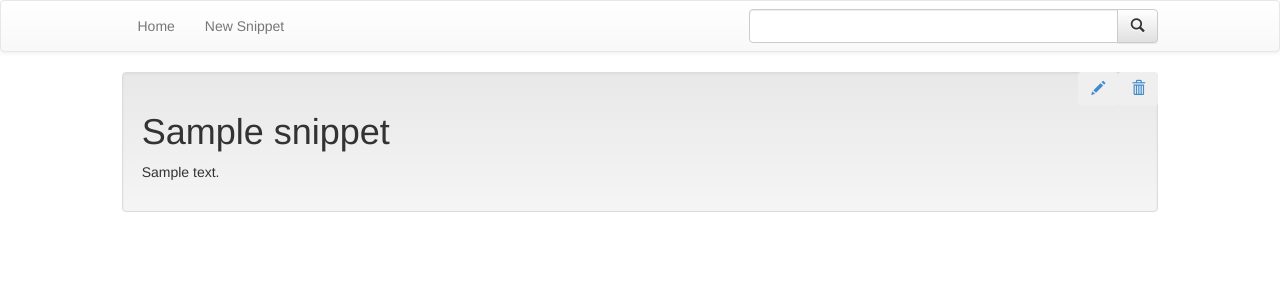
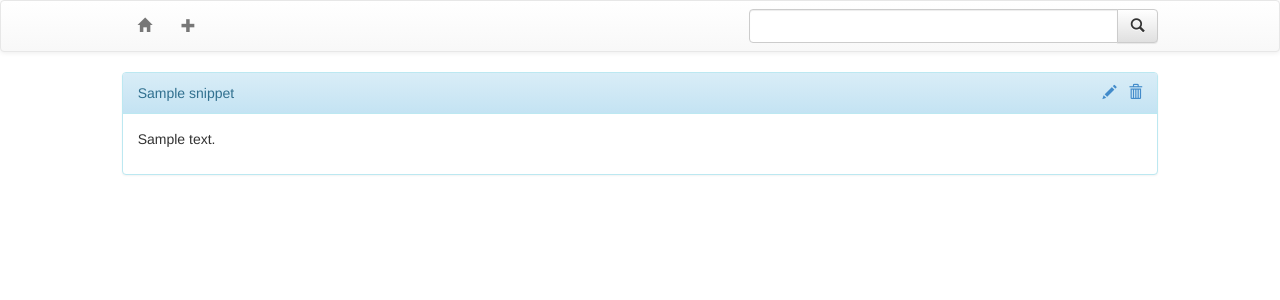
Before and after one commit to andytom/snippets, a Flask app: page /snippet/1 in a window 1280 px wide. Shown: the top 300 px of the page. Run offline with Flask 2, Linux system fonts and the light colour scheme; tables that the repository leaves empty hold one stand-in row (values such as "Sample post"); some libraries are stand-ins or nearby versions.

Commit message:
Make everything look nicer.

```diff
--- a/app/__init__.py
+++ b/app/__init__.py
@@ -120,7 +120,7 @@ def page_not_found(error):
 
 @app.route('/')
 def index():
-    results = Snippet.query.order_by(-Snippet.id).limit(5).all()
+    results = Snippet.query.order_by(-Snippet.id).limit(10).all()
     return render_template('index.html', results=results)
 
 
--- a/app/templates/base.html
+++ b/app/templates/base.html
@@ -17,8 +17,8 @@
       <div class="row">
         <div class="col-md-10 col-md-offset-1">
           <ul class="nav navbar-nav">
-            <li><a href="{{ url_for('index') }}">Home</a></li>
-            <li><a href="{{ url_for('new_snippet') }}">New Snippet</a></li>
+            <li><a href="{{ url_for('index') }}"><span class="glyphicon glyphicon-home"></span></a></li>
+            <li><a href="{{ url_for('new_snippet') }}"><span class="glyphicon glyphicon-plus"></span></a></li>
           </ul>
           <form role="search" class="navbar-form navbar-right" action="{{url_for('search')}}" method="post" name="search">
             <div class="form-group">
--- a/app/templates/index.html
+++ b/app/templates/index.html
@@ -2,8 +2,10 @@
 {%- block content %}
 {%- if results %}
   <h4>{{ results | length }} newest snippets</h4>
+  <div class="row">
     {%- for snippet in results %}
-  <div class="panel panel-default">
+    <div class="col-md-6">
+      <div class="panel panel-info">
         <div class="panel-heading">
           <a href='{{ url_for('get_snippet', id=snippet.id) }}'>{{ snippet.title }}</a>
         </div>
@@ -11,7 +13,9 @@
           {{ snippet.text | truncate(250, False) | markdown }}
         </div>
       </div>
+    </div>
     {%- endfor %}
+  </div>
 {%- else %}
   <h4>There are no snippets. Why don't you <a href='{{ url_for('new_snippet') }}'>Create One</a>?</h4>
 {%- endif %}
--- a/app/templates/results.html
+++ b/app/templates/results.html
@@ -3,7 +3,7 @@
 {%- if results %}
   <h4>Results for query <strong>{{ query }}</strong></h4>
   {%- for result in results %}
-  <div class="panel panel-default">
+  <div class="panel panel-info">
     <div class="panel-heading">
       <a href='{{ url_for('get_snippet', id=result['id']) }}'>{{ result['title'] }}</a>
     </div>
--- a/app/templates/snippet.html
+++ b/app/templates/snippet.html
@@ -1,22 +1,21 @@
 {%- set title = snippet.title %}
 {%- extends "base.html" %}
 {%- block content %}
-  <span class="pull-right">
-    <a href="{{ url_for('delete_snippet', id=snippet.id) }}">
-      <button type="button" class="btn">
-        <span class="glyphicon glyphicon-trash"></span>
-      </button>
-    </a>
-  </span>
-  <span class="pull-right">
-    <a href="{{ url_for('edit_snippet', id=snippet.id) }}">
-      <button type="button" class="btn">
-        <span class="glyphicon glyphicon-pencil"></span>
-      </button>
-    </a>
-  </span>
-  <div class="well">
-    <h1>{{ snippet.title }}</h1>
+  <div class="panel panel-info">
+    <div class="panel-heading">
+      {{ snippet.title }}
+      <div class="pull-right">
+          <a href="{{ url_for('edit_snippet', id=snippet.id) }}">
+            <span class="glyphicon glyphicon-pencil"></span>
+          </a>
+          &nbsp;
+          <a href="{{ url_for('delete_snippet', id=snippet.id) }}">
+            <span class="glyphicon glyphicon-trash"></span>
+          </a>
+      </div>
+    </div>
+    <div class="panel-body">
     {{ snippet.text | markdown }}
+    </div>
   </div>
 {%- endblock %}
```
Also changed, not shown: app/templates/confirm.html (+2 -10 lines). Lines whose indentation alone changed are shown as unchanged.
